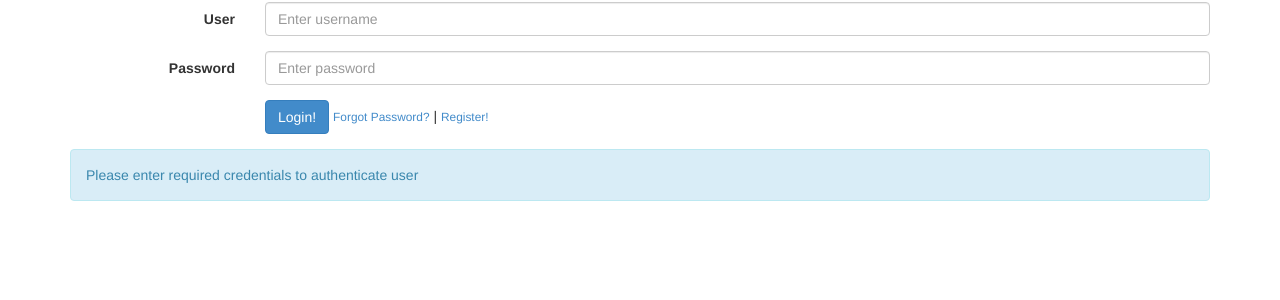
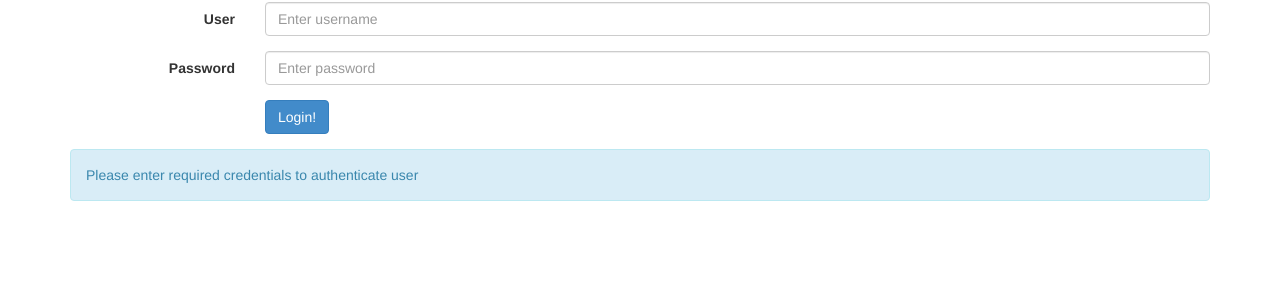
Before and after one commit to neurosnap/dcmdb, a Django app: page /users/login in a window 1280 px wide. Shown: the part 176-476 px from the top of the page. Run offline with Django 3.2, Linux system fonts and the light colour scheme.

Commit message:
temporarily remove register and forgot pass until finished with functionality

```diff
--- a/users/templates/login.html
+++ b/users/templates/login.html
@@ -38,8 +38,8 @@
 
 			<button class="btn btn-primary" id="login">Login!</button>
 
-			<small><a href="/users/changePass">Forgot Password?</a></small> |
-			<small><a href="/users/register">Register!</a></small>
+			<!-- <small><a href="/users/changePass">Forgot Password?</a></small> |
+			<small><a href="/users/register">Register!</a></small> -->
 
 		</div>
 
```
